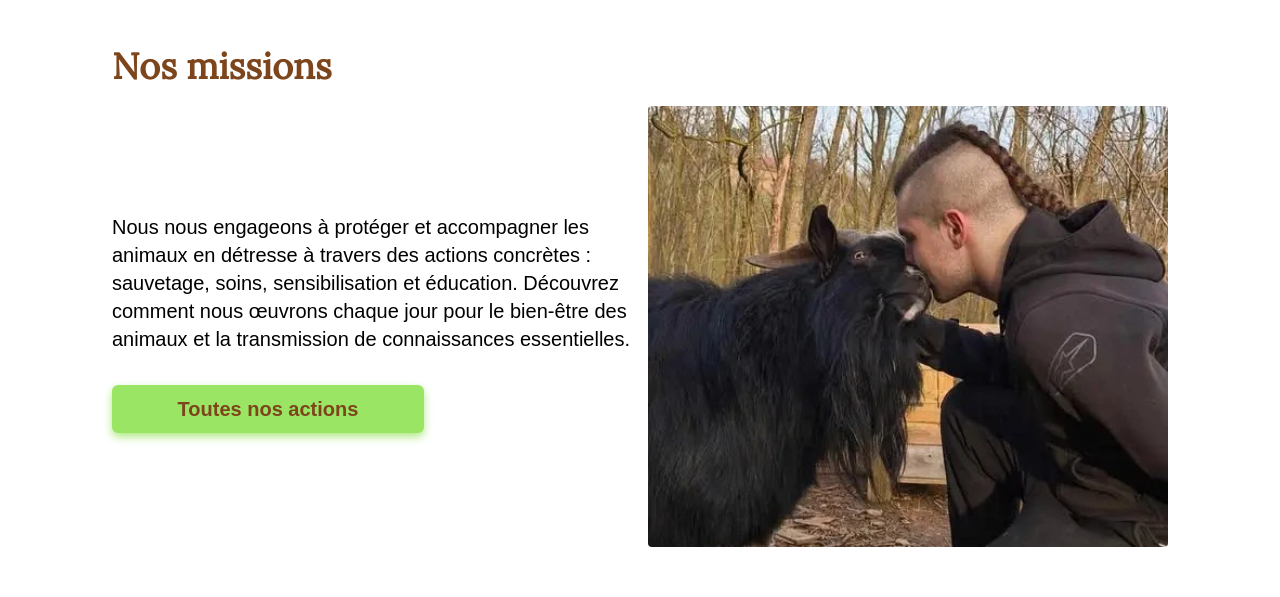
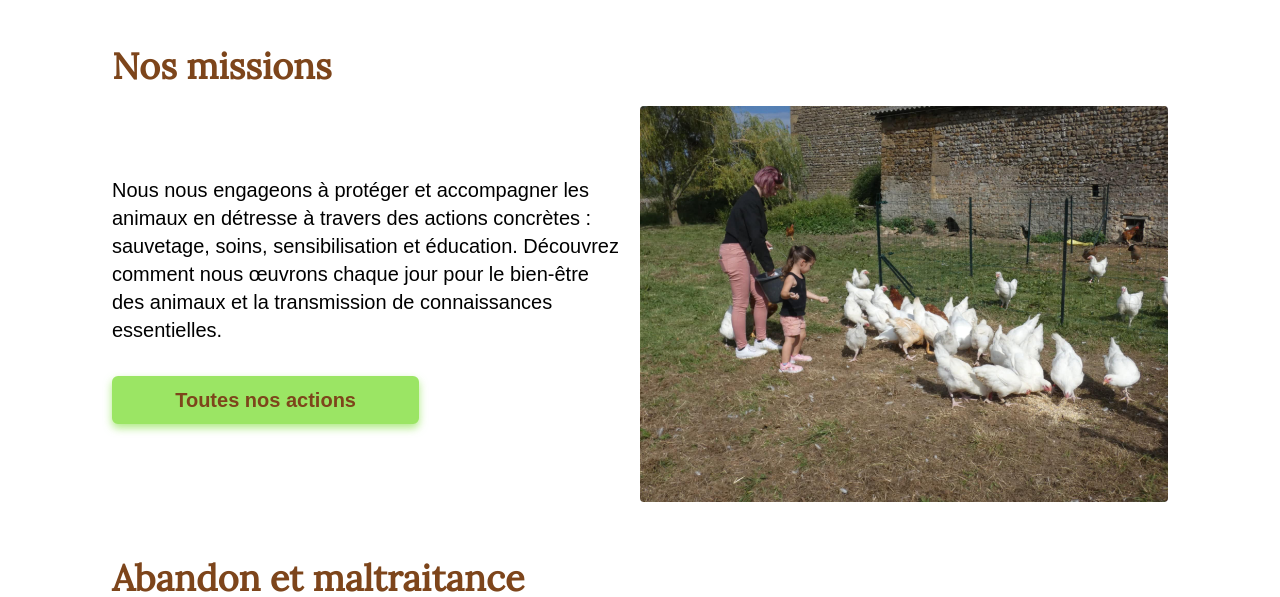
Before and after one commit to Tonyac-create/site, a Next.js app: page / in a window 1280 px wide. Shown: the part 2546-3143 px from the top of the page. Built offline with nearby package versions, Linux system fonts and the light colour scheme; a web font is replaced by a local one.

Commit message:
update picture

```diff
--- a/app/components/HistoryPage/WelcomeSection.tsx
+++ b/app/components/HistoryPage/WelcomeSection.tsx
@@ -57,7 +57,7 @@ export default function WelcomeSection() {
                     className={`transition-opacity duration-2000 ease-in-out ${isFirstImageInView ? 'opacity-100' : 'opacity-0'}`}
                 >
                     <Image
-                        src="/Lapin_SFPA.webp"
+                        src="/Poules_table.jpg"
                         width={500}
                         height={500}
                         priority={true}
--- a/app/components/HomePage/HistorySection.tsx
+++ b/app/components/HomePage/HistorySection.tsx
@@ -45,7 +45,7 @@ export default function HistorySection() {
                     className={`sm:flex sm:flex-row-reverse sm:gap-4 sm:mb-8 transition-opacity duration-2000 ease-in-out ${isSecondImageInView ? 'opacity-100' : 'opacity-0'}`}
                 >
                     <Image
-                        src="/Elvis_Homme_SFPA.webp"
+                        src="/Kim_fille.jpg"
                         width={500}
                         height={400}
                         quality={100}
```
Also changed, not shown: public/Kim_fille.jpg (added), public/Poules_table.jpg (added).
